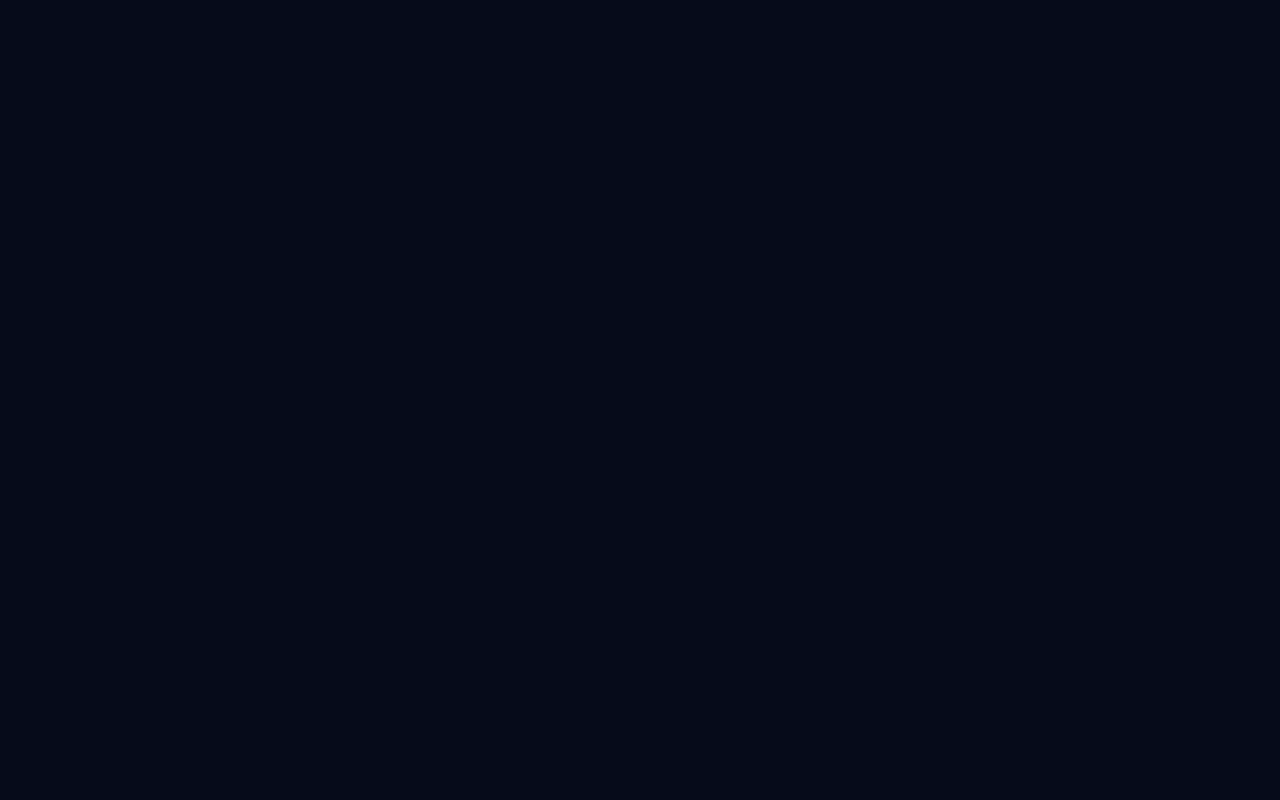
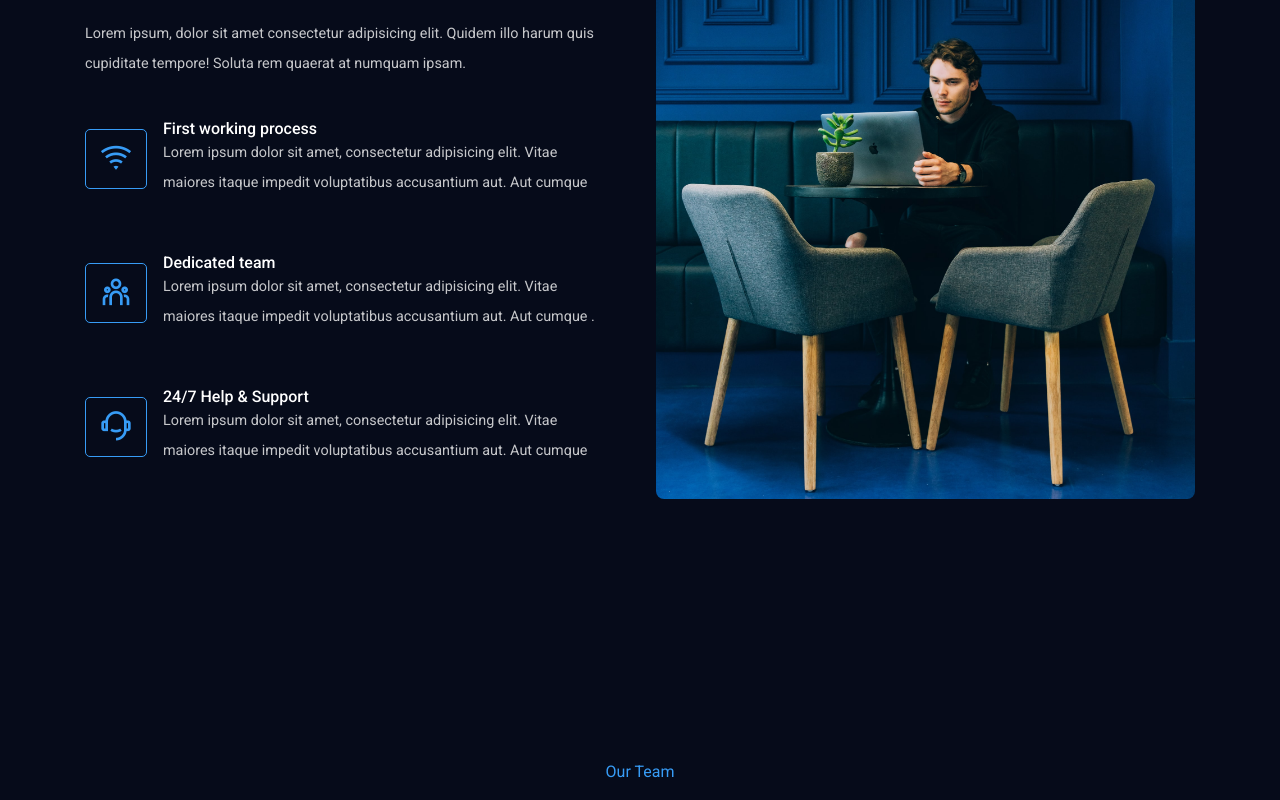
Before and after one commit to NKC27/mindset_digital_agency, a React (Create React App) app: page / in a window 1280 px wide. Shown: the part 1580-2380 px from the top of the page. Before the commit the page ends 1410 px from the top, so only its background shows below. Built offline with nearby package versions, Linux system fonts and the light colour scheme.

Commit message:
App.js updated

```diff
--- a/src/App.js
+++ b/src/App.js
@@ -1,9 +1,11 @@
 import './App.css';
 
 import Header from './components/Header/Header';
+import Hero from './components/UI/Hero';
 import Counter from './components/UI/Counter';
-import Hero from './components/UI/Hero';
 import Services from './components/UI/Services';
+import About from './components/UI/About';
+import Team from './components/UI/Team';
 
 function App() {
   return (
@@ -12,6 +14,8 @@ function App() {
       <Hero />
       <Counter />
       <Services />
+      <About />
+      <Team />
     </>
   );
 }
```
